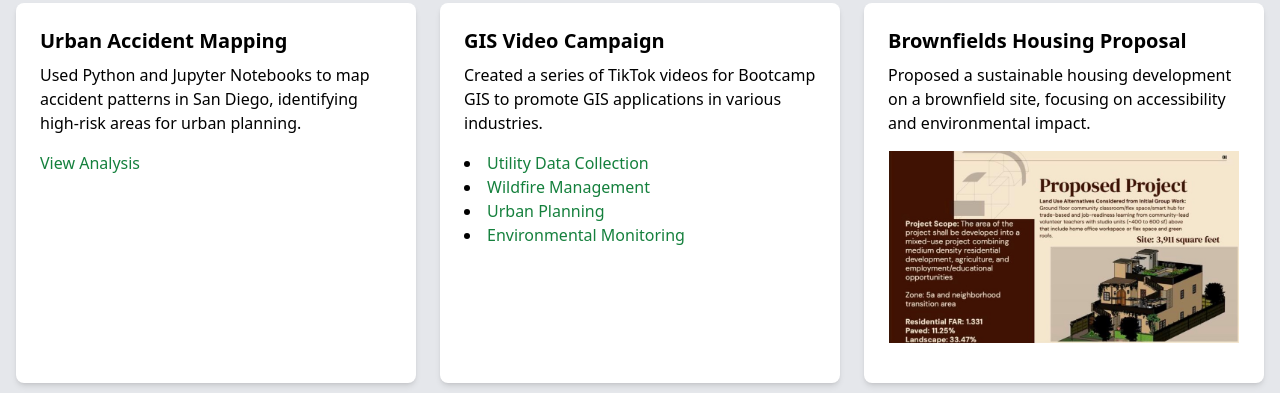
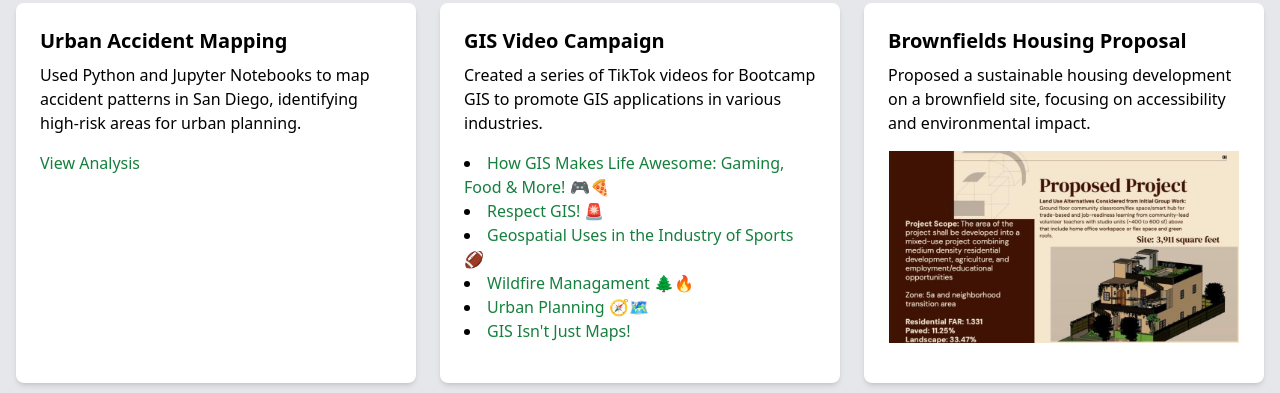
Before and after one commit to nickvaughn66/nickvaughn66.github.io, a plain HTML site: page index.html in a window 1280 px wide. Shown: the part 833-1226 px from the top of the page. Drawn offline with nearby package versions, Linux system fonts and the light colour scheme.

Commit message:
Updated index.html
tiktok links were not opening; added two more

```diff
--- a/index.html
+++ b/index.html
@@ -56,10 +56,12 @@
           <h3 class="text-xl font-semibold mb-2">GIS Video Campaign</h3>
           <p class="mb-4">Created a series of TikTok videos for Bootcamp GIS to promote GIS applications in various industries.</p>
           <ul class="list-disc list-inside">
-            <li><a href="https://www.tiktok.com/@bootcampgis/video/7352098524442897710" class="text-green-700 hover:underline">Utility Data Collection</a></li>
-            <li><a href="https://www.tiktok.com/@bootcampgis/video/7352098524442897710" class="text-green-700 hover:underline">Wildfire Management</a></li>
-            <li><a href="https://www.tiktok.com/@bootcampgis/video/7352098524442897710" class="text-green-700 hover:underline">Urban Planning</a></li>
-            <li><a href="https://www.tiktok.com/@bootcampgis/video/7352098524442897710" class="text-green-700 hover:underline">Environmental Monitoring</a></li>
+            <li><a href="https://www.tiktok.com/@bootcampgis/video/7446521451362176302" class="text-green-700 hover:underline">How GIS Makes Life Awesome: Gaming, Food & More! 🎮🍕</a></li>
+            <li><a href="https://www.tiktok.com/@bootcampgis/video/7449109963038887210" class="text-green-700 hover:underline">Respect GIS! 🚨</a></li>
+            <li><a href="https://www.tiktok.com/@bootcampgis/video/7444644310651309354" class="text-green-700 hover:underline">Geospatial Uses in the Industry of Sports 🏈</a></li>
+            <li><a href="https://www.tiktok.com/@bootcampgis/video/7460954413994216750" class="text-green-700 hover:underline">Wildfire Managament 🌲🔥</a></li>
+            <li><a href="https://www.tiktok.com/@bootcampgis/video/7456126549666909486" class="text-green-700 hover:underline">Urban Planning 🧭🗺️</a></li>
+            <li><a href="https://www.tiktok.com/@bootcampgis/video/7446521451362176302" class="text-green-700 hover:underline">GIS Isn't Just Maps!</a></li>
           </ul>
         </div>
         <!-- Project 3: Brownfields Housing Proposal -->
```
